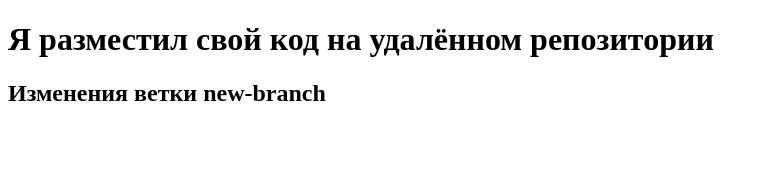
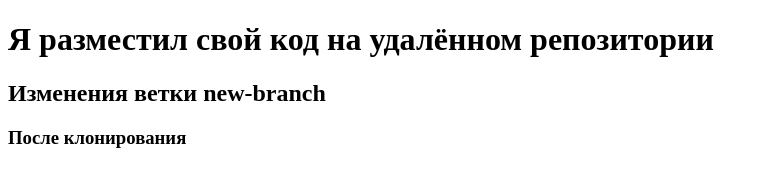
Before and after one commit to Evilswain/test_repo, a plain HTML site: page index.html in a window 1280 px wide. Shown: the whole page, without its empty margins (0-768 px from the left). Drawn offline with Linux system fonts and the light colour scheme.

Commit message:
after cloning

```diff
--- a/index.html
+++ b/index.html
@@ -8,5 +8,6 @@
 <body>
     <h1>Я разместил свой код на удалённом репозитории</h1>
     <h2>Изменения ветки new-branch</h2>
+    <h3>После клонирования</h3>
 </body>
 </html>
```
